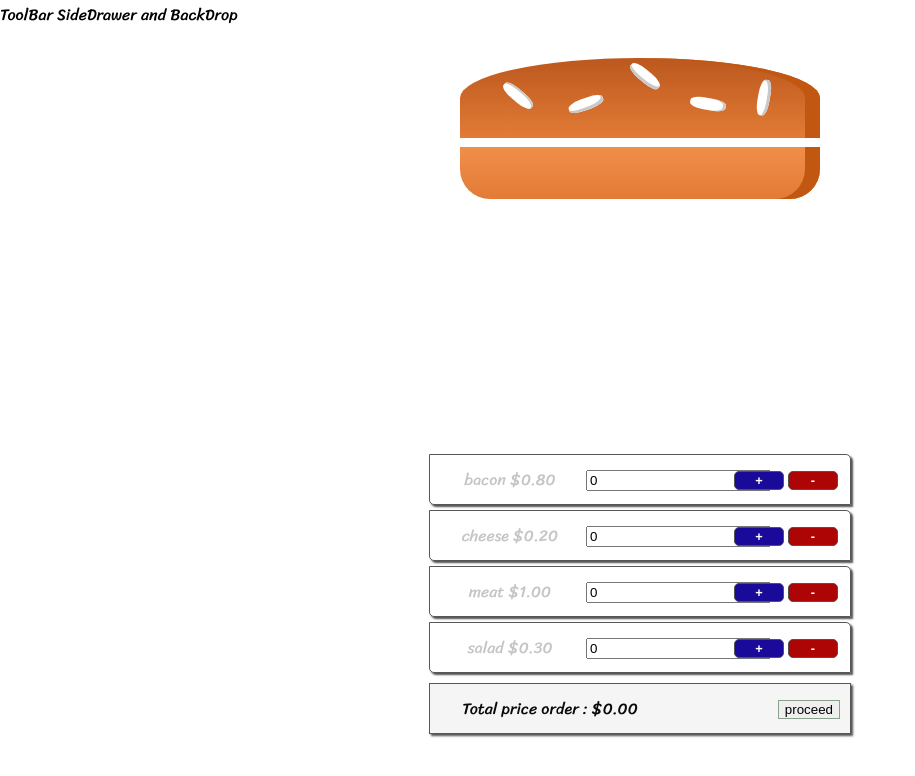
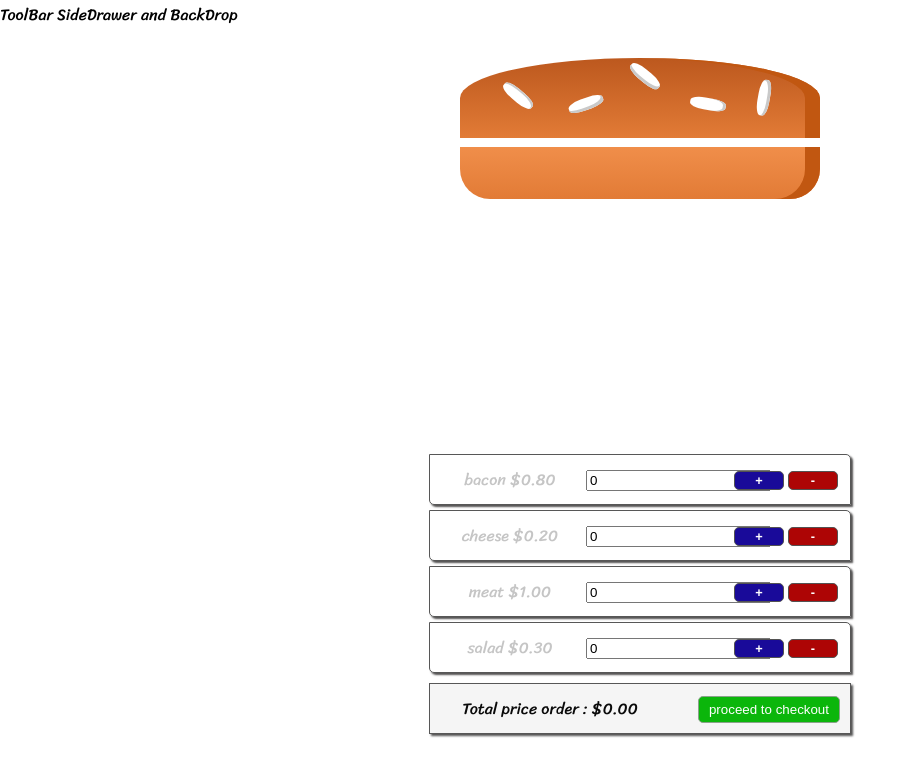
Before and after one commit to lotlordx/burger_react_app, a React (Create React App) app: page / in a window 1280 px wide. Shown: the top 776 px of the page, without its empty margins (0-915 px from the left). Built offline with nearby package versions, Linux system fonts and the light colour scheme.

Commit message:
creating the modal component

```diff
--- a/src/components/Burger/BurgerOrder/BurgerOrder.js
+++ b/src/components/Burger/BurgerOrder/BurgerOrder.js
@@ -9,7 +9,7 @@ const burgerOrder = (props) => {
             Total price order : ${props.totalPrice.toFixed(2)}
          </div>
          <div>
-             <button className={styles.Proceed}>proceed</button>
+             <button className={styles.Proceed}>proceed to checkout</button>
          </div>
       </div>
    );
--- a/src/components/Burger/BurgerOrder/BurgerOrder.module.css
+++ b/src/components/Burger/BurgerOrder/BurgerOrder.module.css
@@ -24,6 +24,11 @@
 
 .BurgerOrder button.Proceed {
    border: 1px solid rgb(139, 161, 139);
+   background-color: rgb(11, 182, 11);
+   padding: 5px 10px;
+   border-radius: 5px;
+   color: white;
+   font-style: inherit bold;
 }
 
 @media screen and (min-width: 300px) and (min-height: 700px) {
--- a/src/containers/BurgerBuilder/BurgerBuilder.js
+++ b/src/containers/BurgerBuilder/BurgerBuilder.js
@@ -2,7 +2,6 @@ import React, { Component } from "react";
 import Aux from "../../hoc/Aux";
 import Burger from "../../components/Burger/Burger";
 import BuildControls from "../../components/Burger/BuildControls/BuildControls";
-import BurgerOrder from "../../components/Burger/BurgerOrder/BurgerOrder";
 import PRICES from "../../constants/ingredientPrices";
 
 class BurgerBuilder extends Component {
@@ -20,9 +19,6 @@ class BurgerBuilder extends Component {
     let ingredients = { ...this.state.ingredients };
     ingredients[key] = ingredients[key] + 1;
     let newprice = this.state.totalPrice + PRICES[key];
-    console.log(PRICES[key]);
-
-    console.log(newprice, "increase");
     this.setState({
       ingredients: ingredients,
       totalPrice: newprice
```
Also changed, not shown: src/components/UI/Modal/Modal.js (added, +13 -0 lines), src/components/UI/Modal/Modal.module.css (added).
